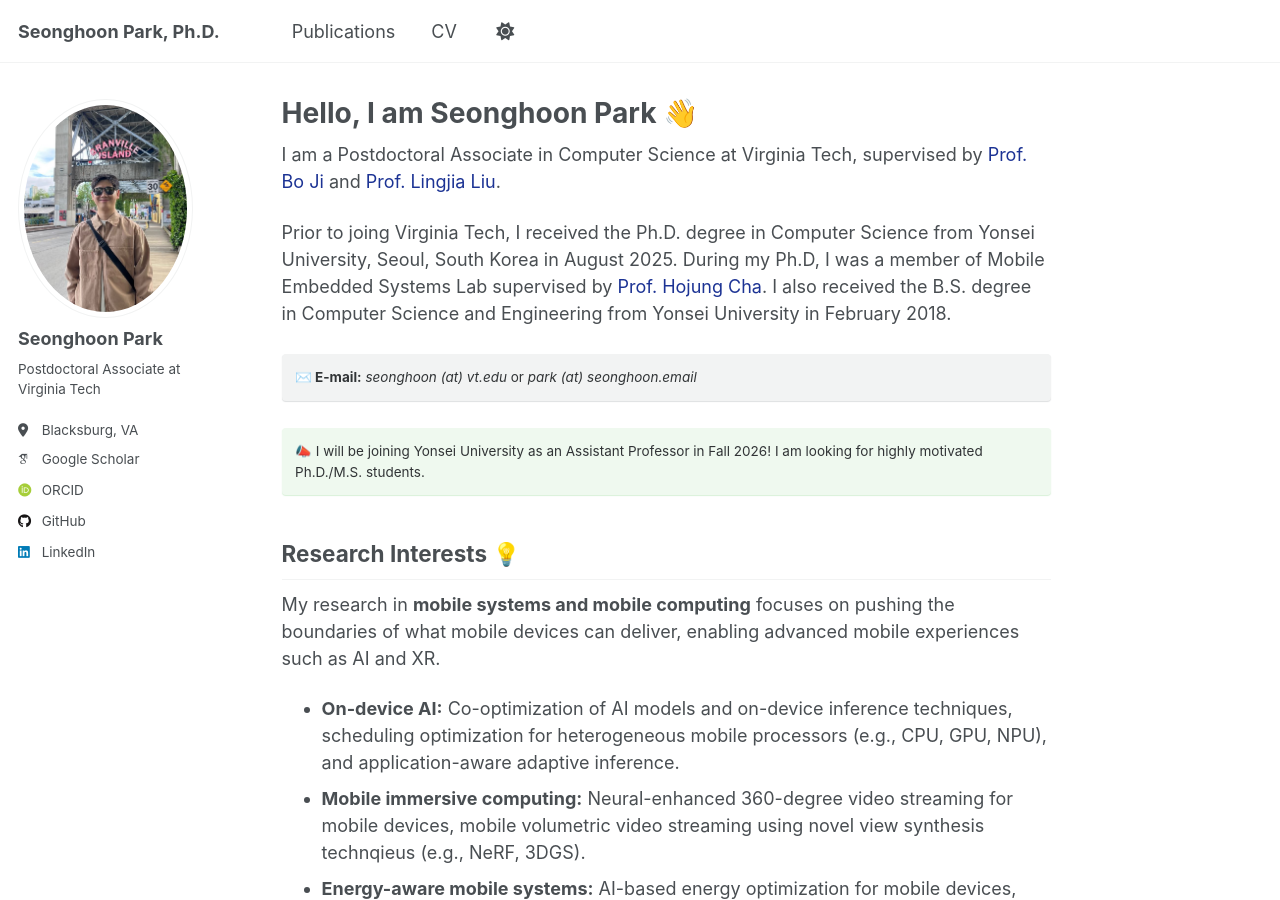
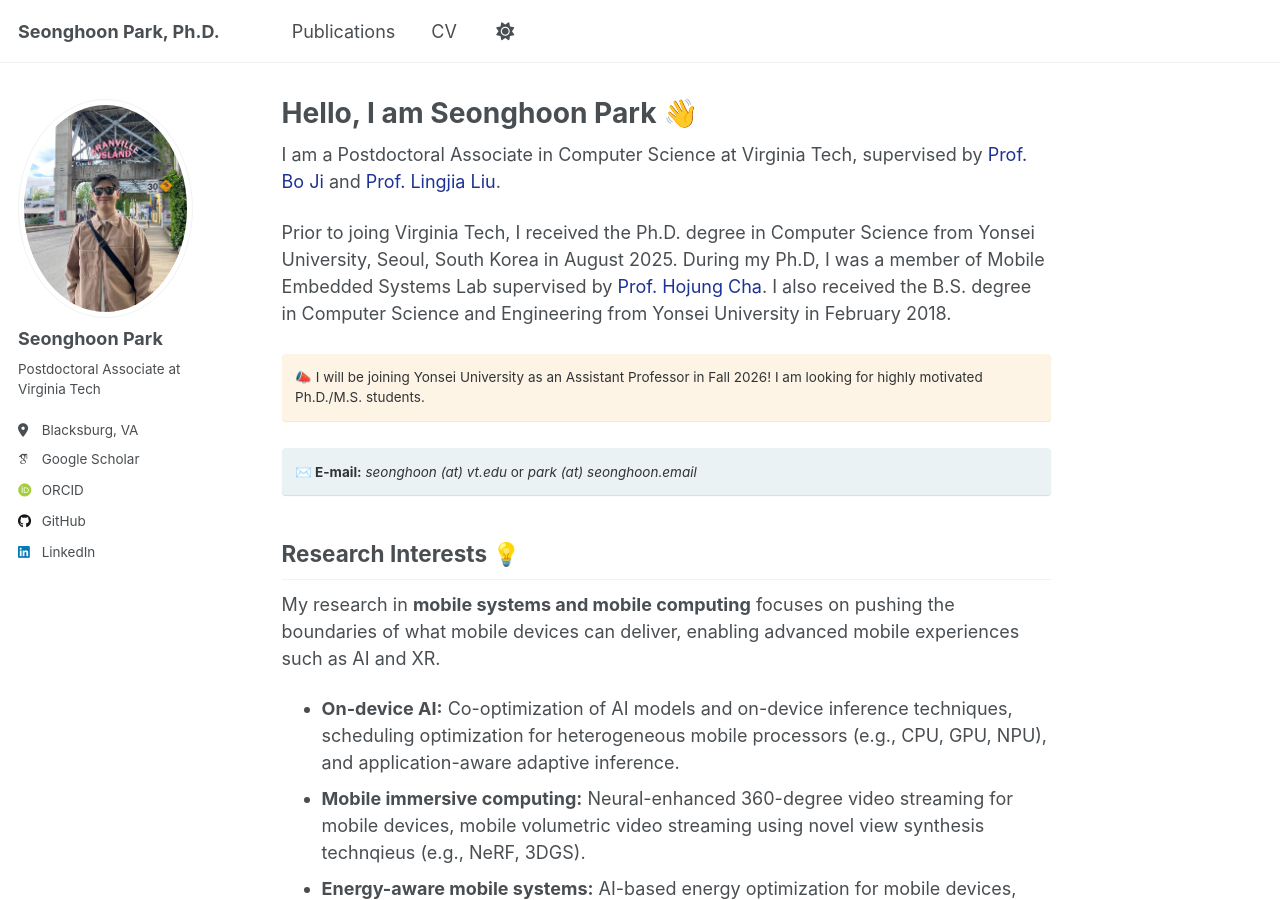
Before and after one commit to iamseonghoon/iamseonghoon.github.io, a Jekyll site: the page built from _pages/about.md, in a window 1280 px wide and 900 px high. Built offline with Jekyll 4.4.1, drawn with Linux system fonts in a browser that asks for light colours; some web fonts are replaced; a script that is not in the unit is left out.

Commit message:
update about.md

```diff
--- a/_pages/about.md
+++ b/_pages/about.md
@@ -11,11 +11,11 @@ I am a Postdoctoral Associate in Computer Science at Virginia Tech, supervised b
 
 Prior to joing Virginia Tech, I received the Ph.D. degree in Computer Science from Yonsei University, Seoul, South Korea in August 2025. During my Ph.D, I was a member of Mobile Embedded Systems Lab supervised by [Prof. Hojung Cha](https://mobed.yonsei.ac.kr/). I also received the B.S. degree in Computer Science and Engineering from Yonsei University in February 2018.
 
+📣 I will be joining Yonsei University as an Assistant Professor in Fall 2026! I am looking for highly motivated Ph.D./M.S. students.
+{: .notice--warning}
+
 **✉️ E-mail:** *seonghoon (at) vt.edu* or *park (at) seonghoon.email*
-{: .notice}
-
-📣 I will be joining Yonsei University as an Assistant Professor in Fall 2026! I am looking for highly motivated Ph.D./M.S. students.
-{: .notice--success}
+{: .notice--info}
 
 
 ## Research Interests 💡
```
